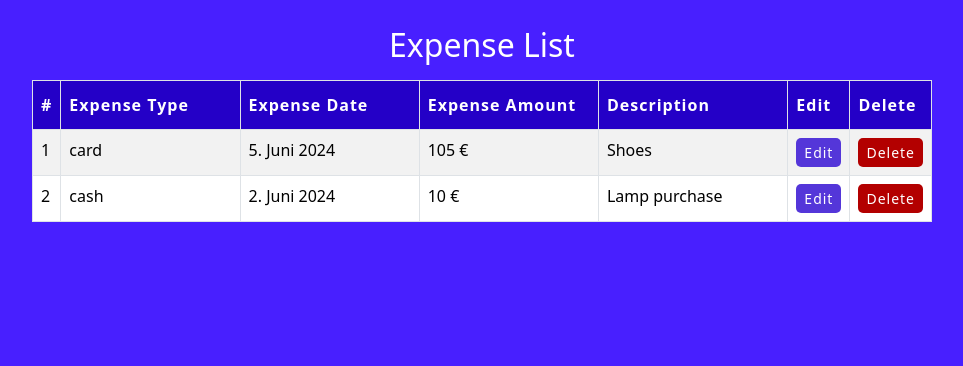
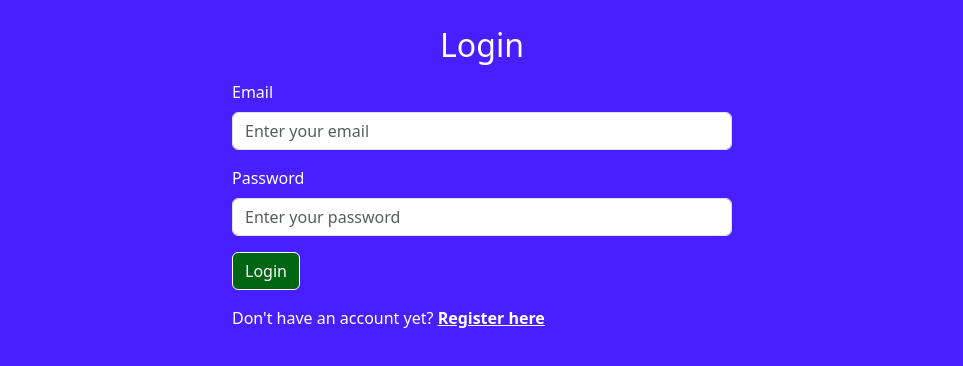
Before and after one commit to nastja4/budget-manager-app-react-typescript, a React (Vite) app: page /login in a window 1280 px wide. Before the commit this address led to /. Shown: the top 366 px of the page, without its empty margins (158-1121 px from the left). Built offline with nearby package versions, Linux system fonts and the light colour scheme; data requests are answered from the project's data file; the HTML template or start-up script is replaced by a standard one.

Commit message:
Adds code and API to Login.tsx

```diff
--- a/src/App.tsx
+++ b/src/App.tsx
@@ -10,6 +10,7 @@ import axios from "axios";
 import { BASE_API_URL } from "./utils/constants";
 import EditExpense from "./components/edit-expense/EditExpense";
 import Register from "./components/register/Register";
+import Login from "./components/login/Login";
 
 // const sleep = () => new Promise((resolve) => setTimeout(resolve, 3000));
 
@@ -84,6 +85,10 @@ const App = () => {
             path="/register"
             element={<Register setIsLoggedIn={setIsLoggedIn} />}
           />
+          <Route
+            path="/login"
+            element={<Login setIsLoggedIn={setIsLoggedIn} />}
+          />
           <Route path="*" element={<Navigate to="/" />} />
         </Routes>
       </Layout>
--- a/src/components/Sidebar/Sidebar.tsx
+++ b/src/components/Sidebar/Sidebar.tsx
@@ -1,13 +1,26 @@
-// import React from "react";
 import { AiFillHome } from "react-icons/ai";
 import { MdLibraryAdd } from "react-icons/md";
 import { IoSearch } from "react-icons/io5";
 import { IoMdPerson } from "react-icons/io";
 import { MdOutlineLogout } from "react-icons/md";
 import "./Sidebar.css";
-import { Link, NavLink } from "react-router-dom";
+import { Link, NavLink, useNavigate } from "react-router-dom";
+import { FC } from "react";
 
-const Sidebar = () => {
+interface SidebarProps {
+  setIsLoggedIn: (data: boolean) => void;
+}
+
+const Sidebar: FC<SidebarProps> = ({ setIsLoggedIn }) => {
+  const navigate = useNavigate();
+
+  const handleLogout = () => {
+    setIsLoggedIn(false);
+    // ! for now '/login' instead of '/'
+    // navigate("/login");
+    navigate("/");
+  };
+
   return (
     <ul className="list">
       <li className="list-item">
@@ -35,7 +48,9 @@ const Sidebar = () => {
         </NavLink>
       </li>
       <li className="list-item">
-        <Link to="/">
+        {/* ! for now '/login' instead of '/' */}
+        {/* <Link to="/login" onClick={handleLogout}> */}
+        <Link to="/" onClick={handleLogout}>
           <MdOutlineLogout size={25} />
           <div>Logout</div>
         </Link>
--- /dev/null
+++ b/src/components/login/Login.css
@@ -0,0 +1,8 @@
+.login-section {
+  max-width: 500px;
+  margin: 0 auto;
+}
+
+.login-section .title {
+  margin-bottom: 5rem;
+}
--- a/src/components/register/Register.tsx
+++ b/src/components/login/Login.tsx
@@ -1,57 +1,43 @@
 import { Button, Form } from "react-bootstrap";
 import { FC, useState } from "react";
 import { useForm } from "react-hook-form";
-import "./Register.css";
+import "./Login.css";
 import { UserProfile } from "../../types";
 import axios from "axios";
 import { BASE_API_URL } from "../../utils/constants";
 import { Link, useNavigate } from "react-router-dom";
 
-interface RegisterProps {
+interface LoginProps {
   setIsLoggedIn: (data: boolean) => void;
 }
 
-const Register: FC<RegisterProps> = ({ setIsLoggedIn }) => {
+const Login: FC<LoginProps> = ({ setIsLoggedIn }) => {
   const navigate = useNavigate();
-  const [successMsg, setSuccessMsg] = useState("");
   const [errorMsg, setErrorMsg] = useState("");
 
   const {
     register,
     handleSubmit,
-    reset,
-    // For password validation (comparison with c_password)
-    watch,
     formState: { errors },
   } = useForm<UserProfile>();
 
   const onSubmit = async (data: UserProfile) => {
     console.log("data", data);
     setErrorMsg("");
-    setSuccessMsg("");
     try {
       // eslint-disable-next-line @typescript-eslint/no-unused-vars
-      const { c_password, ...rest } = data;
-      const { data: registeredUser } = await axios.post(
-        `${BASE_API_URL}/users`,
-        rest
+      const { data: response } = await axios.get(
+        `${BASE_API_URL}/users?email=${data.email}&password=${data.password}`
       );
-      setSuccessMsg("Registration is successfull.");
-      reset({
-        email: "",
-        password: "",
-        c_password: "",
-      });
-      setTimeout(() => {
-        setSuccessMsg("");
+      if (response.length > 0) {
         setIsLoggedIn(true);
         navigate("/");
-      }, 2000);
-      console.log("registeredUser", registeredUser);
+      } else {
+        setErrorMsg("Invalid login credentials.");
+      }
     } catch (error) {
       console.log(error);
-      setSuccessMsg("");
-      setErrorMsg("Error while registering user. Try again later.");
+      setErrorMsg("Error during login. Try again later.");
     }
   };
 
@@ -59,10 +45,9 @@ const Register: FC<RegisterProps> = ({ setIsLoggedIn }) => {
 
   return (
     <div className="main-content">
-      <h2 className="my-3 text-center">Register</h2>
-      <div className="register-section">
+      <h2 className="my-3 text-center">Login</h2>
+      <div className="login-section">
         <Form onSubmit={handleSubmit(onSubmit)}>
-          {successMsg && <p className="success-msg">{successMsg}</p>}
           <div className="parent-container">
             {errorMsg && <p className="error-msg">{errorMsg}</p>}
           </div>
@@ -107,36 +92,14 @@ const Register: FC<RegisterProps> = ({ setIsLoggedIn }) => {
             )}
           </Form.Group>
 
-          <Form.Group className="mb-3" controlId="c_password">
-            <Form.Label>Confirm Password</Form.Label>
-            <Form.Control
-              type="text"
-              placeholder="Enter your confirm password"
-              {...register("c_password", {
-                required: "Confirm password is required",
-                // Checking matching of passw and c_passw
-                validate: {
-                  match: (value) => {
-                    if (value !== watch("password")) {
-                      return "Password and confirm password do not match";
-                    }
-                  },
-                },
-              })}
-            />
-            {errors.c_password && (
-              <p className="error-msg">{errors.c_password.message}</p>
-            )}
-          </Form.Group>
-
           <Form.Group>
             <Button type="submit" variant="success">
-              Register
+              Login
             </Button>
             <div className="mt-3" register-btn>
-              Already have an account?{" "}
-              <Link to="/login" className="login-link">
-                Login here
+              Don't have an account yet?{" "}
+              <Link to="/register" className="login-link">
+                Register here
               </Link>
             </div>
           </Form.Group>
@@ -146,4 +109,4 @@ const Register: FC<RegisterProps> = ({ setIsLoggedIn }) => {
   );
 };
 
-export default Register;
+export default Login;
```
